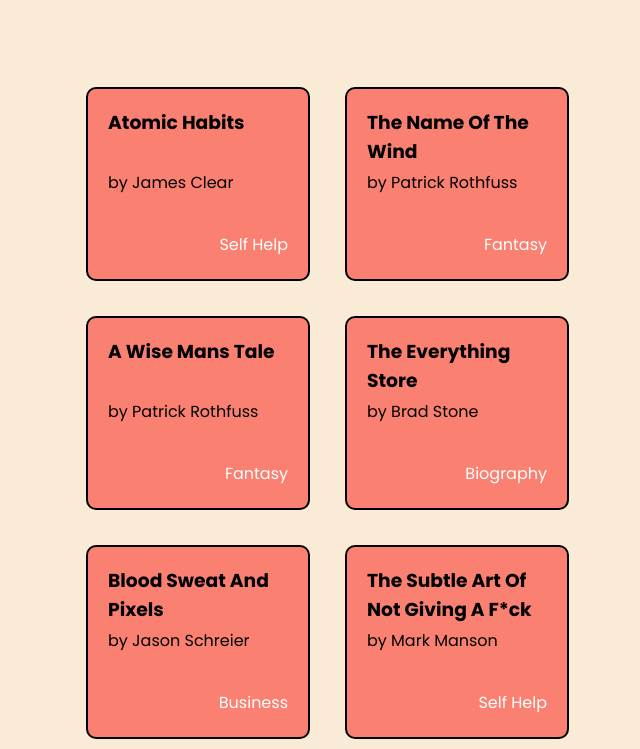
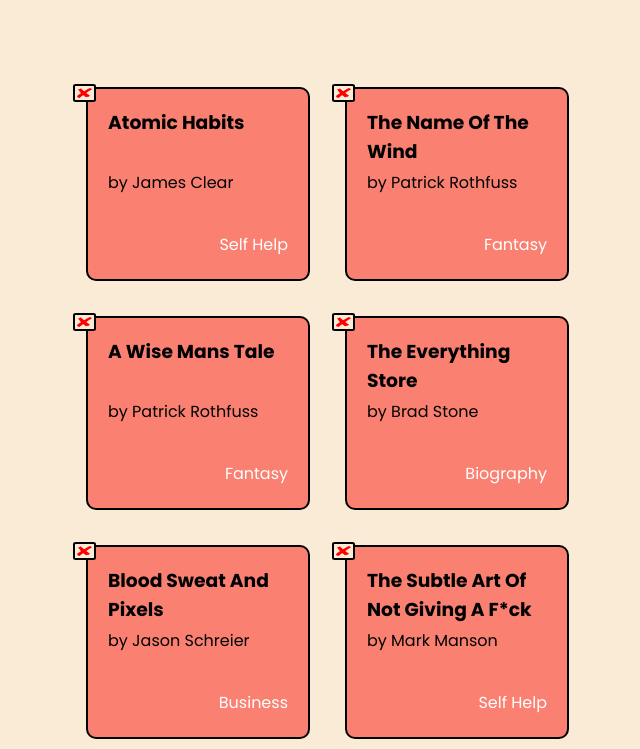
Before and after one commit to KishoLang/library, a plain HTML site: page index.html in a window 1280 px wide. Shown: the part 136-885 px from the top of the page, without its empty margins (244-884 px from the left). Drawn offline with Linux system fonts and the light colour scheme.

Commit message:
added a remove btn

```diff
--- a/main.js
+++ b/main.js
@@ -20,6 +20,11 @@
 function displayBook(i) {
     const cardDiv = document.createElement("div");
     cardDiv.classList.add("card");
+    // Create Remove Button
+    const removeBtn = document.createElement("img");
+    removeBtn.classList.add("remove-btn");
+    removeBtn.src = "images/RemoveBtn.svg";
+    cardDiv.appendChild(removeBtn);
     // Create Title
     const title = document.createElement("h3");
     title.classList.add("card-title");
@@ -39,6 +44,7 @@
     // Lastly append the card with the book info to the container div
     libraryContainer.appendChild(cardDiv);
 }
+
 
 // ADD NEW BOOK --------------------
 const addBookBtn = document.querySelector(".add-button");
@@ -72,6 +78,7 @@
 
 // ------------------------------
 
+// SELECT BOOK TO REMOVE
 
 
 
--- a/styles.css
+++ b/styles.css
@@ -49,6 +49,7 @@
 
 
 .card {
+    position: relative;
     width: 180px;
     height: 170px;
     padding: 0px 20px 20px 20px;
@@ -66,6 +67,18 @@
 .card-genre {
     justify-self: end;
     color: white;
+}
+
+.remove-btn {
+    position: absolute;
+    padding: 2px;
+    top: -5px;
+    left: -15px;
+    width: 15px;
+    height: auto;
+    border-radius: 12%;
+    background-color: antiquewhite;
+    border: 2px solid black;
 }
 
 /* STYLING FORM */
@@ -108,7 +121,7 @@
 form button {
     font-weight: bold;
     width: 80px;
-    height: 20px;
+    height: 23px;
     border-radius: 10px;
     border: 2px solid black;
     background-color: salmon;
@@ -119,6 +132,7 @@
 }
 
 #return-btn {
+    font-weight: bold;
     position: absolute;
     top: 1px;
     left: 10px;
```
Also changed, not shown: images/RemoveBtn.svg (added).
